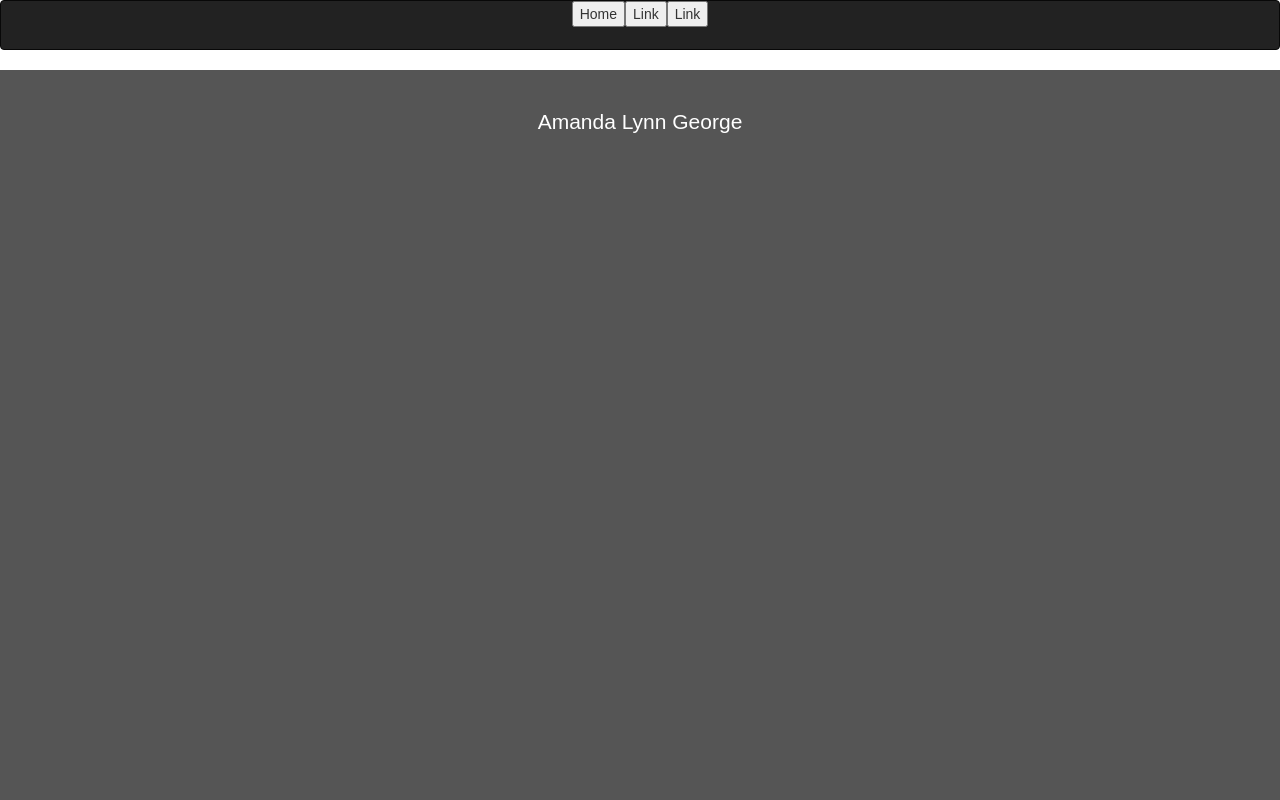
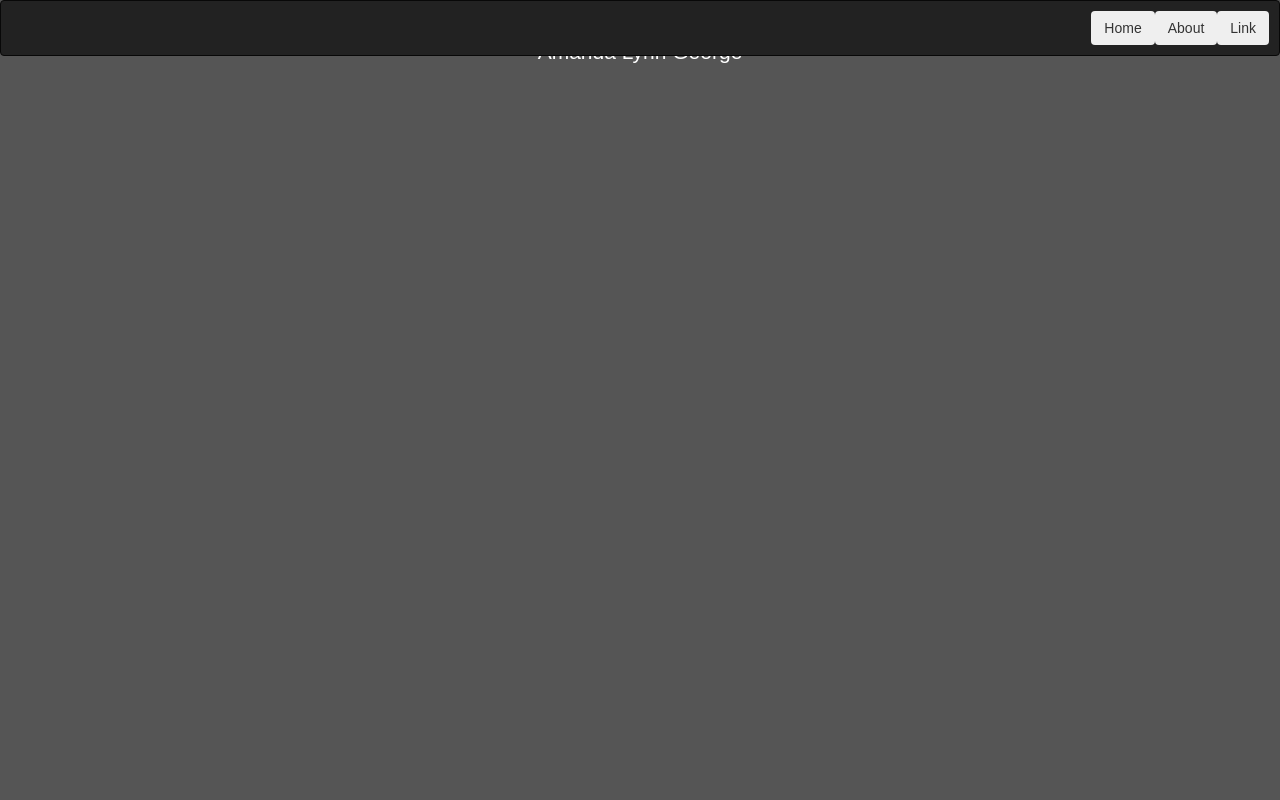
Before and after one commit to ageorge0160/portfolio, a React (Create React App) app: page / in a window 1280 px wide. Shown: the top 800 px of the page. Built offline with nearby package versions, Linux system fonts and the light colour scheme.

Commit message:
fix navbar to top, buttons on right

```diff
--- a/src/App.css
+++ b/src/App.css
@@ -31,41 +31,12 @@
   to { transform: rotate(360deg); }
 }
 
-/* navbar */
-.navbar-default {
-    background-color: #F8F8F8;
-    border-color: #E7E7E7;
+#navbar-btns {
+  float: right;
+  padding: 10px;
 }
-/* Title */
-.navbar-default .navbar-brand {
-    color: #777;
+
+.navbar {
+  position: fixed;
+  width: 100%;
 }
-.navbar-default .navbar-brand:hover,
-.navbar-default .navbar-brand:focus {
-    color: #5E5E5E;
-}
-/* Link */
-.navbar-default .navbar-nav > li > a {
-    color: #777;
-}
-.navbar-default .navbar-nav > li > a:hover,
-.navbar-default .navbar-nav > li > a:focus {
-    color: #333;
-}
-.navbar-default .navbar-nav > .active > a,
-.navbar-default .navbar-nav > .active > a:hover,
-.navbar-default .navbar-nav > .active > a:focus {
-    color: #555;
-    background-color: #E7E7E7;
-}
-.navbar-default .navbar-nav > .open > a,
-.navbar-default .navbar-nav > .open > a:hover,
-.navbar-default .navbar-nav > .open > a:focus {
-    color: #555;
-    background-color: #D5D5D5;
-}
-/* Caret */
-.navbar-default .navbar-nav > .dropdown > a .caret {
-    border-top-color: #777;
-    border-bottom-color: #777;
-}
--- a/src/containers/about.js
+++ b/src/containers/about.js
@@ -5,4 +5,4 @@ const About = () =>
     <p>My name is Amanda George and I recently completed the Full Stack Web Development bootcamp through the Flatiron School. I was a National Park Ranger and outdoor adventure guide before learning to code. I am also a nature photographer and for each of the new places I was working in I would create a photo website for my family to be able to see the pictures I was taking. I tried many of the build-your-own website options, but was always wanting to change different parts of the site. My dive into coding came from a desire to better understand what my dad’s profession as a database administrator and as a way to build my own photography site. As soon as I started I was hooked. As a ranger and guide I was constantly learning new skills and information and using project planning and problem solving to create unique ways of sharing stories with others. Coding tapped into these same skills and has the benefit of not being weather dependent. I am loving my journey as a web developer and am continuing to grow my skills as I look for a role as a web developer in the Twin Cities.</p>
   </div>
 
-export default About
+export default About;
--- a/src/containers/footer.js
+++ b/src/containers/footer.js
@@ -4,4 +4,4 @@ const Footer = () =>
   <div id='footer-container'>
   </div>
 
-export default Footer
+export default Footer;
--- a/src/containers/header.js
+++ b/src/containers/header.js
@@ -5,4 +5,4 @@ const Header = () =>
     <h1 className="App-title">Amanda Lynn George</h1>
   </header>
 
-export default Header
+export default Header;
--- a/src/containers/navbar.js
+++ b/src/containers/navbar.js
@@ -2,11 +2,11 @@ import React from 'react';
 
 const Navbar = () =>
   <nav class="navbar navbar-inverse bg-inverse">
-    <div class="collapse navbar-collapse" id="navbarSupportedContent">
-        <button>Home</button>
-        <button>Link</button>
-        <button>Link</button>
+    <div id="navbar-btns">
+        <button class='btn'>Home</button>
+        <button class='btn'>About</button>
+        <button class='btn'>Link</button>
     </div>
   </nav>
 
-export default Navbar
+export default Navbar;
```
